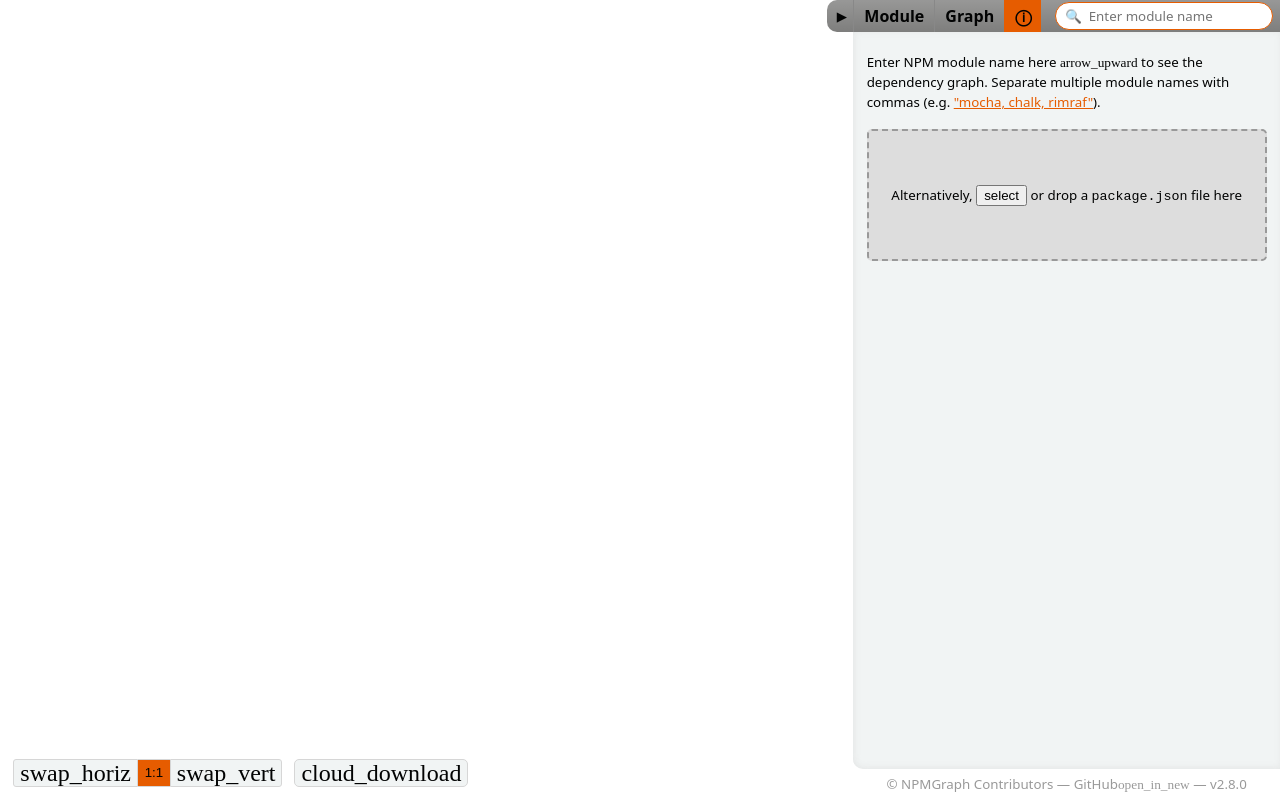
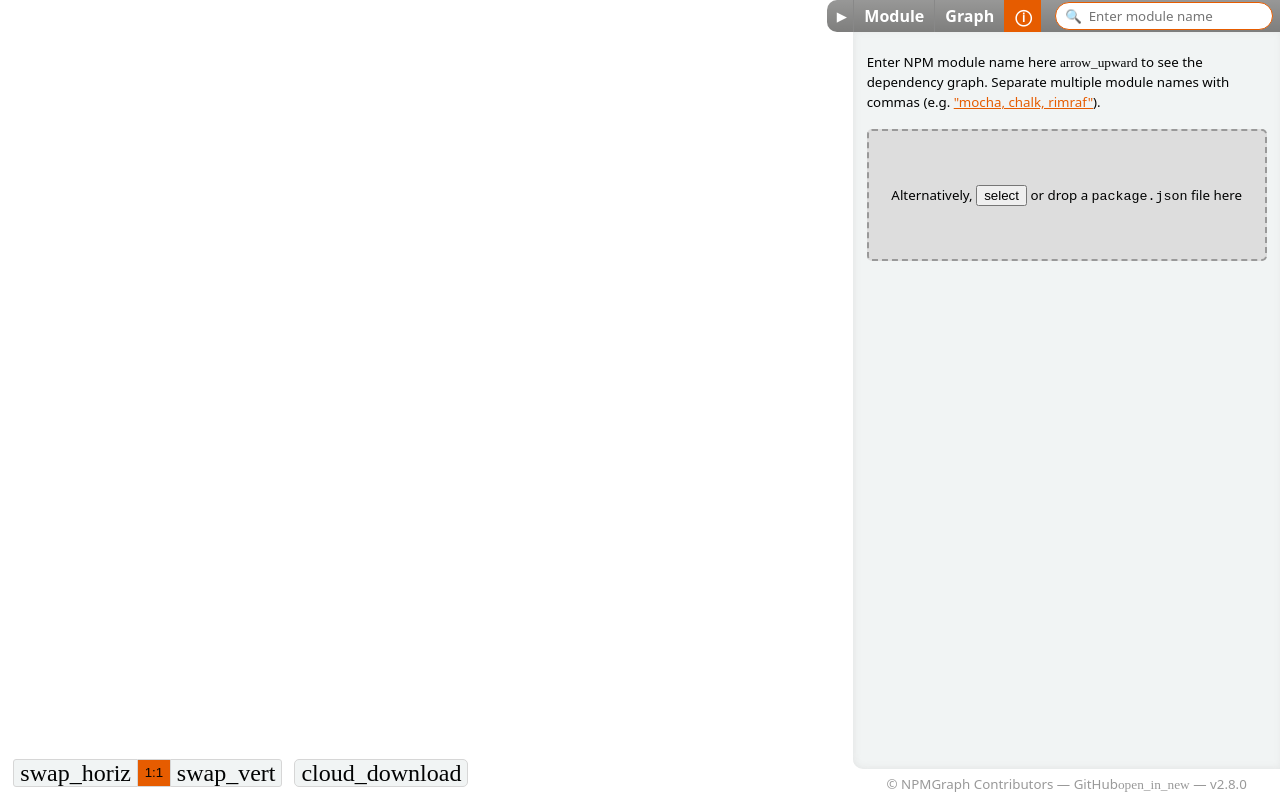
Before and after one commit to npmgraph/npmgraph, a React (Vite) app: page / in a window 1280 px wide. Built offline with nearby package versions, Linux system fonts and the light colour scheme.

Commit message:
Fix header text

```diff
--- a/css/App.scss
+++ b/css/App.scss
@@ -22,7 +22,7 @@
   display: flex;
   box-sizing: border-box;
   height: 24pt;
-  color: var(--text);
+  color: #fff;
   background: var(--bg-tabs) var(--bg-gradient);
   border-top-left-radius: var(--rad_lg);
   border-bottom-left-radius: var(--rad_lg);
--- a/css/Inspector.scss
+++ b/css/Inspector.scss
@@ -75,7 +75,7 @@ summary {
   flex-shrink: 0;
   display: flex;
   background: var(--bg-tabs) var(--bg-gradient);
-  color: var(--text);
+  color: #fff;
   user-select: none;
 
   > * {
```
